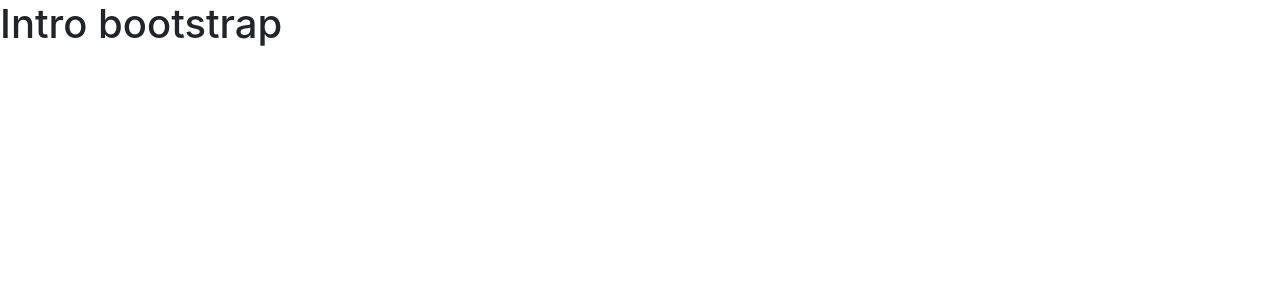
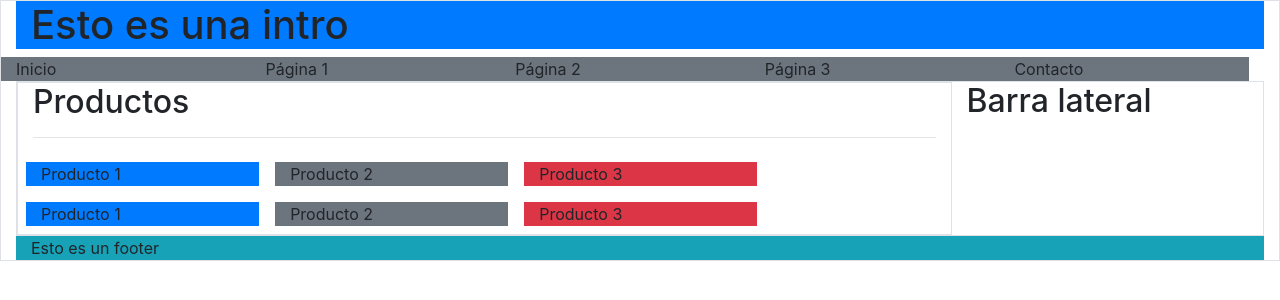
Before and after one commit to Goo97/generation-ch16, a plain HTML site: page 2-intro-web/intro bootstrap/index.html in a window 1280 px wide. Drawn offline with Linux system fonts and the light colour scheme.

Commit message:
Bootsrap

```diff
--- /dev/null
+++ b/2-intro-web/intro bootstrap/assets/css/style.css
@@ -0,0 +1,4 @@
+#menu{
+    text-decoration: none;
+    list-style: none;
+}
--- a/2-intro-web/intro bootstrap/index.html
+++ b/2-intro-web/intro bootstrap/index.html
@@ -6,13 +6,72 @@
     <meta name="viewport" content="width=device-width, initial-scale=1.0">
     <title>Intro bootsrap</title>
     <link rel="stylesheet" href="bootstrap/css/bootstrap.min.css">
+    <link rel="stylesheet" href="assets/css/style.css">
 </head>
 <body>
-    <script type="text/javascript" src="bootstrap/js/bootstrap.min.js"></script>
-    <script type="text/javascript" src="jquery/jquery-3.6.0.min.js"></script>
+    <!-- <h1>Intro bootstrap</h1>
+        <button class="btn-success">Soy un botón</button> -->
 
+        <div class="container-fluid border">
+            <header class="col-12 bg-primary">
+                <h1>Esto es una intro</h1>
+            </header>
+            <!-- El menú -->
+            <nav id="menu" col-12 bg-secondary>
+                <ul class="row w-100 nav bg-secondary">
+                    <li class="col">Inicio</li>
+                    <li class="col">Página 1</li>
+                    <li class="col">Página 2</li>
+                    <li class="col">Página 3</li>
+                    <li class="col">Contacto</li>
+                </ul>
+            </nav>
 
-    <h1>Intro bootstrap</h1>
+            <!-- Contenido -->
+            <section class="col-12 border">
+                <div class="row">
 
+                    <section class="col-9 border">
+                        <h2>Productos</h2>
+                        <hr>
+                        <div class="item row">
+                            <div class="item col-3 bg-primary m-2">
+                                Producto 1
+                            </div>
+                            <div class="bg-secondary item col-3 m-2">
+                                Producto 2
+                            </div>
+                            <div class="bg-danger item col-3 m-2">
+                                Producto 3
+                            </div>
+                        </div>
+
+                        <div class="item row">
+                            <div class="item col-3 bg-primary m-2">
+                                Producto 1
+                            </div>
+                            <div class="bg-secondary item col-3 m-2">
+                                Producto 2
+                            </div>
+                            <div class="bg-danger item col-3 m-2">
+                                Producto 3
+                            </div>
+                        </div>
+                    </section>
+
+                    <!-- Barra lateral -->
+                    <aside class="col-3">
+                        <h2>Barra lateral</h2>
+                    </aside>
+                </div>
+
+            </section>
+            <footer class="col-lg bg-info">
+                Esto es un footer
+            </footer>
+        </div>
+
+        <script type="text/javascript" src="jquery/jquery-3.6.0.min.js"></script>
+        <script type="text/javascript" src="bootstrap/js/bootstrap.min.js"></script>
 </body>
 </html>
```
